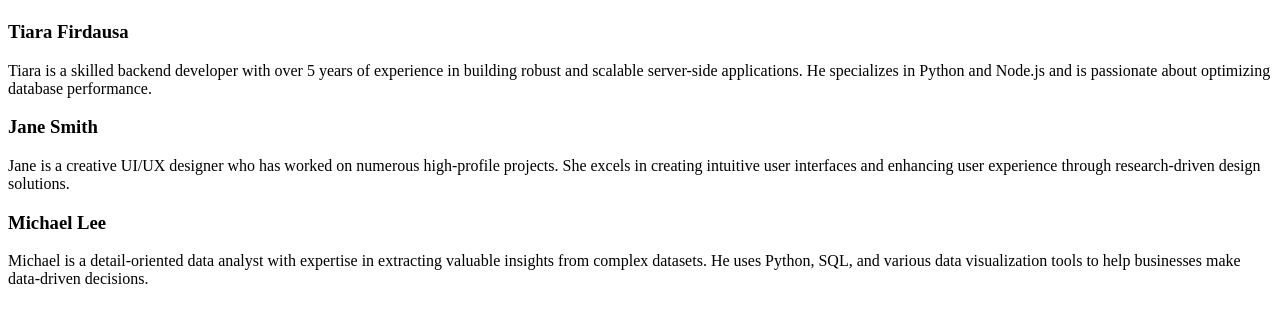
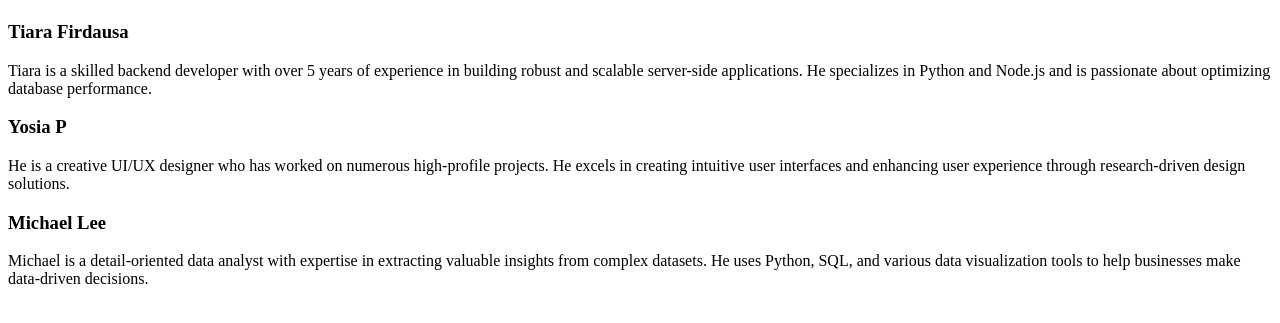
Before and after one commit to yosiaparlin/m2-kelompok4, a plain HTML site: page index.html in a window 1280 px wide. Shown: the part 59-382 px from the top of the page. Drawn offline with Linux system fonts and the light colour scheme.

Commit message:
Update Index
Update add tentan Yosia

```diff
--- a/index.html
+++ b/index.html
@@ -14,8 +14,9 @@
             <p>Tiara is a skilled backend developer with over 5 years of experience in building robust and scalable server-side applications. He specializes in Python and Node.js and is passionate about optimizing database performance.</p>
         </div>
         <div>
-            <h3>Jane Smith</h3>
-            <p>Jane is a creative UI/UX designer who has worked on numerous high-profile projects. She excels in creating intuitive user interfaces and enhancing user experience through research-driven design solutions.</p>
+        <!-- Tentang Yosia -->
+            <h3>Yosia P</h3>
+            <p>He is a creative UI/UX designer who has worked on numerous high-profile projects. He excels in creating intuitive user interfaces and enhancing user experience through research-driven design solutions.</p>
         </div>
         <div>
             <h3>Michael Lee</h3>
```
